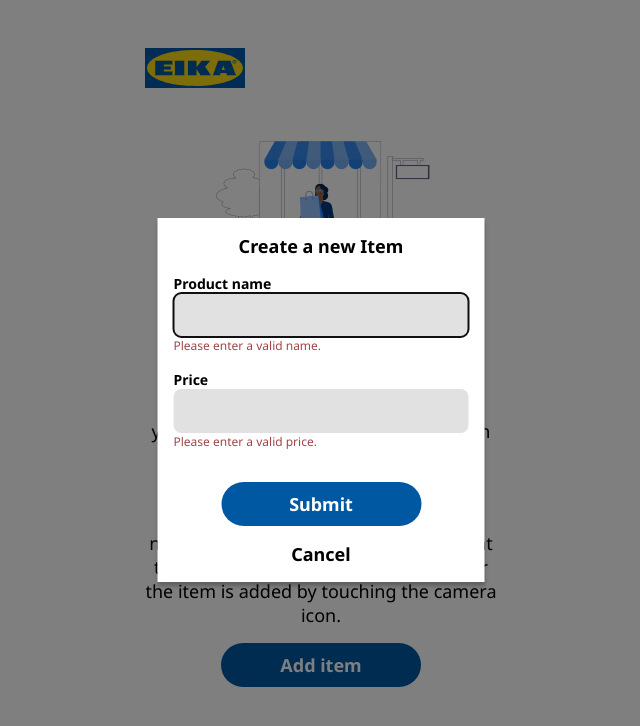
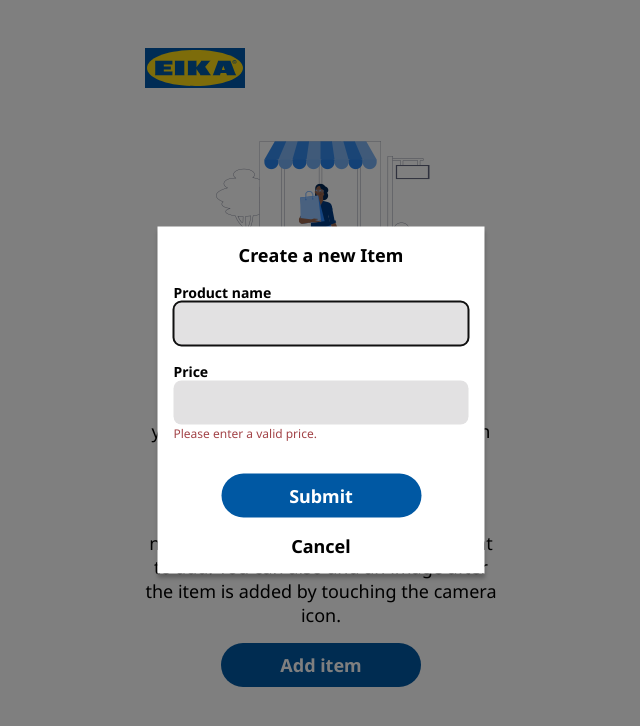
Before and after one commit to sylviaadel/eika-shopping-list, a React (Create React App) app: page / in a window 1280 px wide. Both pictures are taken after a click on the button "Add item". Shown: the top 726 px of the page, without its empty margins (319-959 px from the left). Built offline with nearby package versions, Linux system fonts and the light colour scheme.

Commit message:
add helpers

```diff
--- a/src/components/modal/AddItemForm.jsx
+++ b/src/components/modal/AddItemForm.jsx
@@ -1,5 +1,6 @@
 import { useState } from "react";
 import { useItems } from "../../state/ItemsContext";
+import { nameErrorText, priceErrorText } from "../../scripts/addItemHelpers";
 
 export default function Form({ setModal }) {
   const { items, setItems } = useItems();
@@ -7,16 +8,8 @@ export default function Form({ setModal }) {
   const [name, setName] = useState("");
   const [price, setPrice] = useState("");
 
-  const nameError = name.length < 1 && (
-    <p className="error-text">Please enter a valid name.</p>
-  );
-  const priceError = price < 1 && (
-    <p className="error-text">Please enter a valid price.</p>
-  );
-
-  function validate() {
-    setName(name.trim());
-  }
+  const nameError = name.length < 1 || (name.trim() < 1 && nameErrorText);
+  const priceError = price < 1 && priceErrorText;
 
   function onSubmit(e, name, price) {
     const addedItem = {
@@ -42,7 +35,6 @@ export default function Form({ setModal }) {
         type="text"
         value={name}
         onChange={(e) => setName(e.target.value)}
-        onBlur={() => validate()}
       />
       {nameError}
       <label>Price</label>
--- /dev/null
+++ b/src/scripts/addItemHelpers.js
@@ -0,0 +1,6 @@
+export const nameErrorText = (
+  <p className="error-text">Please enter a valid name.</p>
+);
+export const priceErrorText = (
+  <p className="error-text">Please enter a valid price.</p>
+);
```
